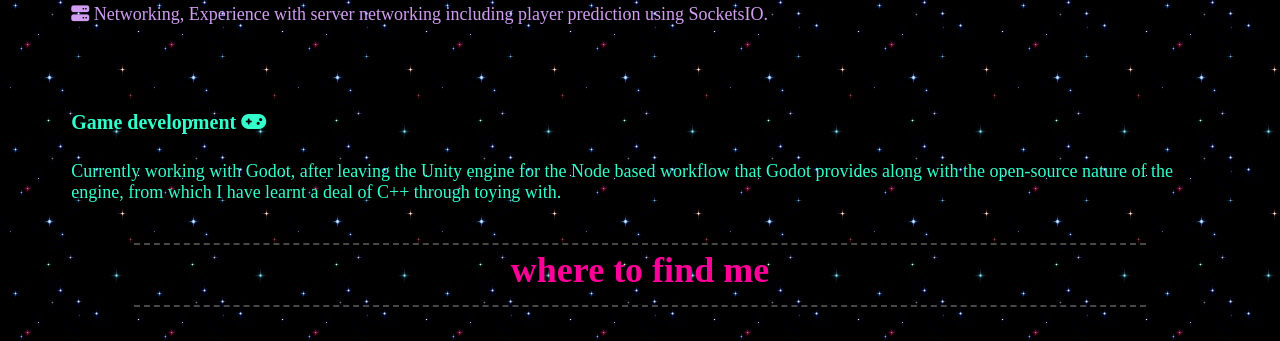
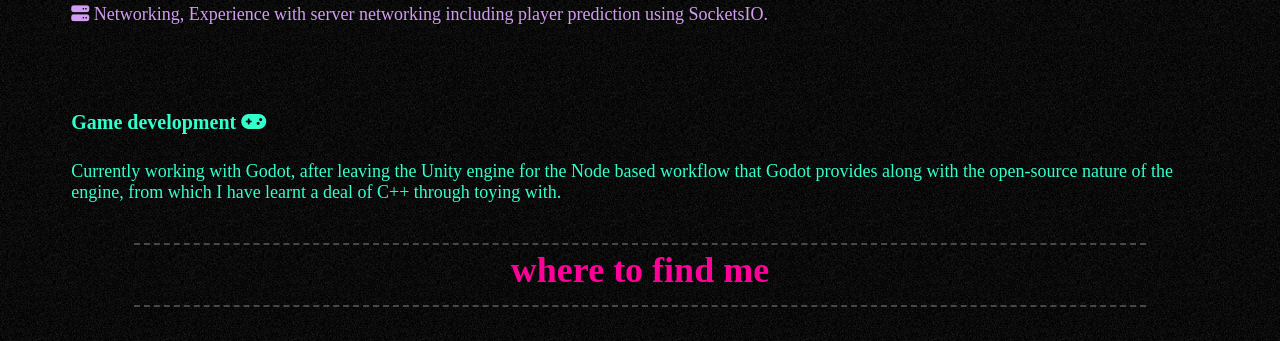
Before and after one commit to kayodeewye/kayodeewye.github.io, a plain HTML site: page index.html in a window 1280 px wide. Shown: the part 616-957 px from the top of the page. Drawn offline with Linux system fonts and the light colour scheme.

Commit message:
Update index.html

```diff
--- a/index.html
+++ b/index.html
@@ -6,7 +6,7 @@
 		<title>kodys site</title>
 		<style>
 			body {
-				background: url(tile.jpg);
+				background: url(tile.png);
 				color: #33ffcc;
 			}
 
@@ -22,8 +22,6 @@
 			}
 
 			#divider {
-
-
 				position: relative;
 				left: 10%;
 				right: 10%;
@@ -37,8 +35,6 @@
 				font-size: 24px;
 				font-weight: bold;
 				text-align: center;
-
-
 			}
 			#divider h2{
 				margin-top:4px;
```
